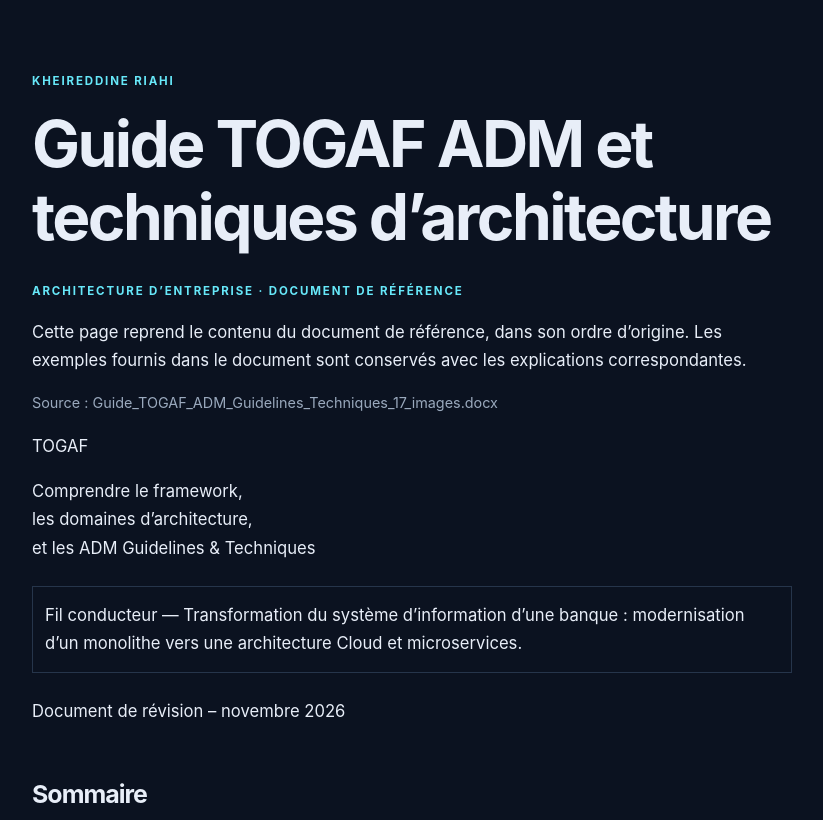
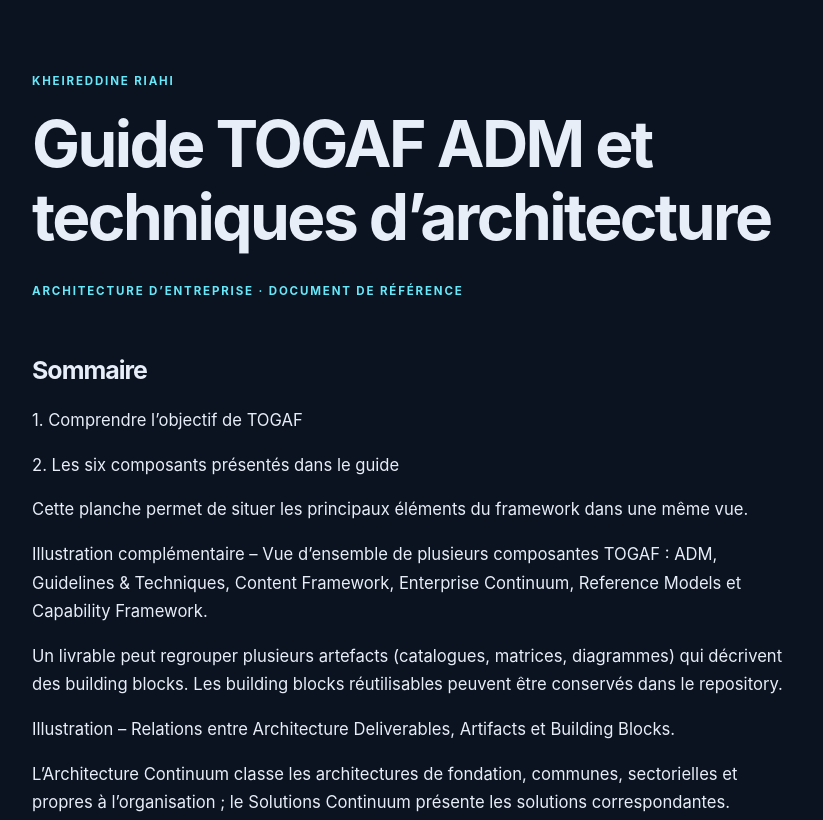
Before and after one commit to KRiahi345/kriahi, a Jekyll site: the page built from ressource-guide-togaf-adm-techniques.md, in a window 1280 px wide and 900 px high, cut to the strip 80-900 px from the top of the window. Shown: the whole strip, without its empty margins (228-1051 px from the left). Built offline with Jekyll 4.4.1, drawn with Linux system fonts in a browser that asks for light colours.

Commit message:
Remove Word source covers from TOGAF resources

```diff
--- a/ressource-guide-togaf-adm-techniques.md
+++ b/ressource-guide-togaf-adm-techniques.md
@@ -6,15 +6,7 @@ render_with_liquid: false
 ---
 
 <p class="eyebrow">ARCHITECTURE D’ENTREPRISE · DOCUMENT DE RÉFÉRENCE</p>
-<p>Cette page reprend le contenu du document de référence, dans son ordre d’origine. Les exemples fournis dans le document sont conservés avec les explications correspondantes.</p>
-<p class="source-filename">Source : Guide_TOGAF_ADM_Guidelines_Techniques_17_images.docx</p>
 <div class="source-document">
-<p>TOGAF</p>
-<p>Comprendre le framework,<br>
-les domaines d’architecture,<br>
-et les ADM Guidelines &amp; Techniques</p>
-<div class="table-scroll"><table><tr><td><p>Fil conducteur — Transformation du système d’information d’une banque : modernisation d’un monolithe vers une architecture Cloud et microservices.</p></td></tr></table></div>
-<p>Document de révision – novembre 2026</p>
 <h2>Sommaire</h2>
 <p>1. Comprendre l’objectif de TOGAF</p>
 <p>2. Les six composants présentés dans le guide</p>
```
Also changed, not shown: ressource-synthese-catalogues-togaf.md (+0 -5 lines), ressource-synthese-matrices-togaf.md (+0 -6 lines), ressource-togaf-building-blocks-banque.md (+0 -4 lines).
